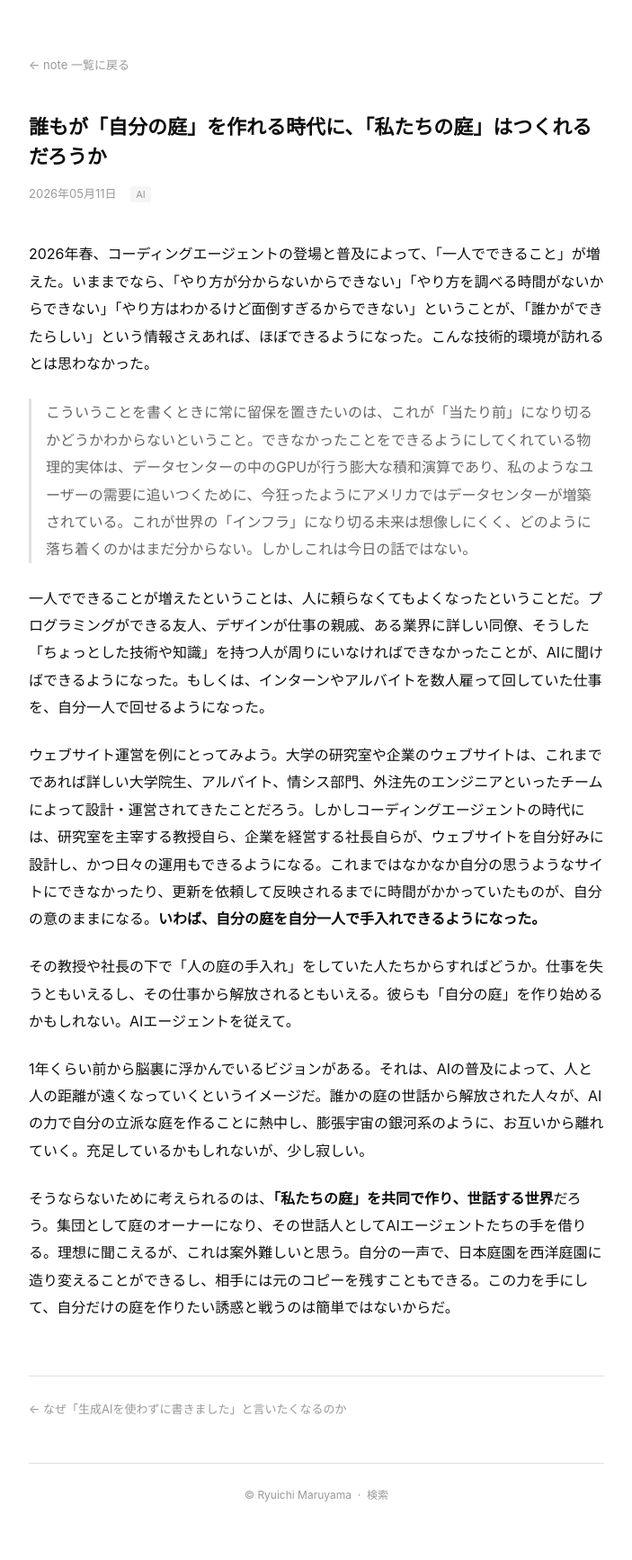
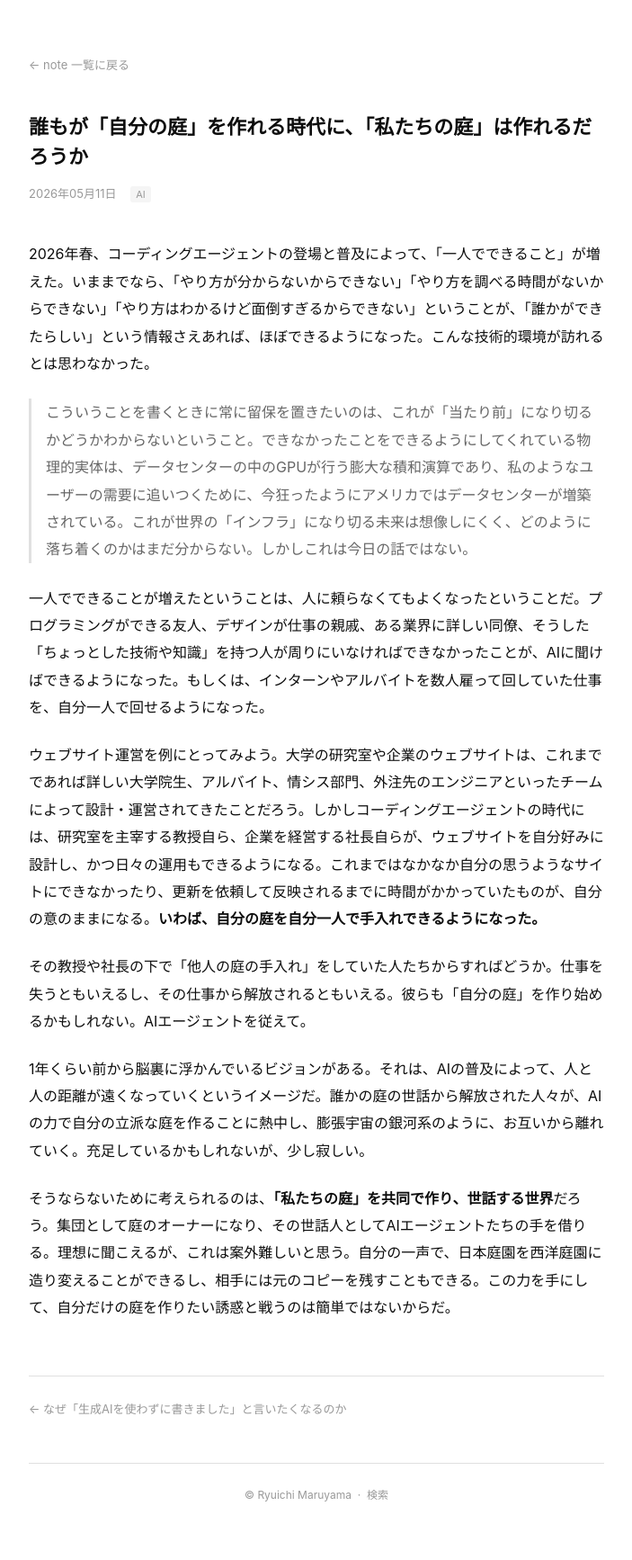
Before and after one commit to rmaruy3/rmaruy3.github.io, a Jekyll site: the page built from _note/2026-05-11-note.md, in a window 1280 px wide. Shown: the whole page at 90% size, without its empty margins (288-991 px from the left). Built offline with Jekyll 4.4.1, drawn with Linux system fonts in a browser that asks for light colours.

Commit message:
Update 2026-05-11-note.md

```diff
--- a/_note/2026-05-11-note.md
+++ b/_note/2026-05-11-note.md
@@ -1,6 +1,6 @@
 ---
 layout: post_note
-title: 誰もが「自分の庭」を作れる時代に、「私たちの庭」はつくれるだろうか
+title: 誰もが「自分の庭」を作れる時代に、「私たちの庭」は作れるだろうか
 date: 2026-05-11 23:49:16 +0900
 source:
 source_url:
@@ -15,7 +15,7 @@ tags:
 
 ウェブサイト運営を例にとってみよう。大学の研究室や企業のウェブサイトは、これまでであれば詳しい大学院生、アルバイト、情シス部門、外注先のエンジニアといったチームによって設計・運営されてきたことだろう。しかしコーディングエージェントの時代には、研究室を主宰する教授自ら、企業を経営する社長自らが、ウェブサイトを自分好みに設計し、かつ日々の運用もできるようになる。これまではなかなか自分の思うようなサイトにできなかったり、更新を依頼して反映されるまでに時間がかかっていたものが、自分の意のままになる。**いわば、自分の庭を自分一人で手入れできるようになった。**
 
-その教授や社長の下で「人の庭の手入れ」をしていた人たちからすればどうか。仕事を失うともいえるし、その仕事から解放されるともいえる。彼らも「自分の庭」を作り始めるかもしれない。AIエージェントを従えて。
+その教授や社長の下で「他人の庭の手入れ」をしていた人たちからすればどうか。仕事を失うともいえるし、その仕事から解放されるともいえる。彼らも「自分の庭」を作り始めるかもしれない。AIエージェントを従えて。
 
 1年くらい前から脳裏に浮かんでいるビジョンがある。それは、AIの普及によって、人と人の距離が遠くなっていくというイメージだ。誰かの庭の世話から解放された人々が、AIの力で自分の立派な庭を作ることに熱中し、膨張宇宙の銀河系のように、お互いから離れていく。充足しているかもしれないが、少し寂しい。
 
```
